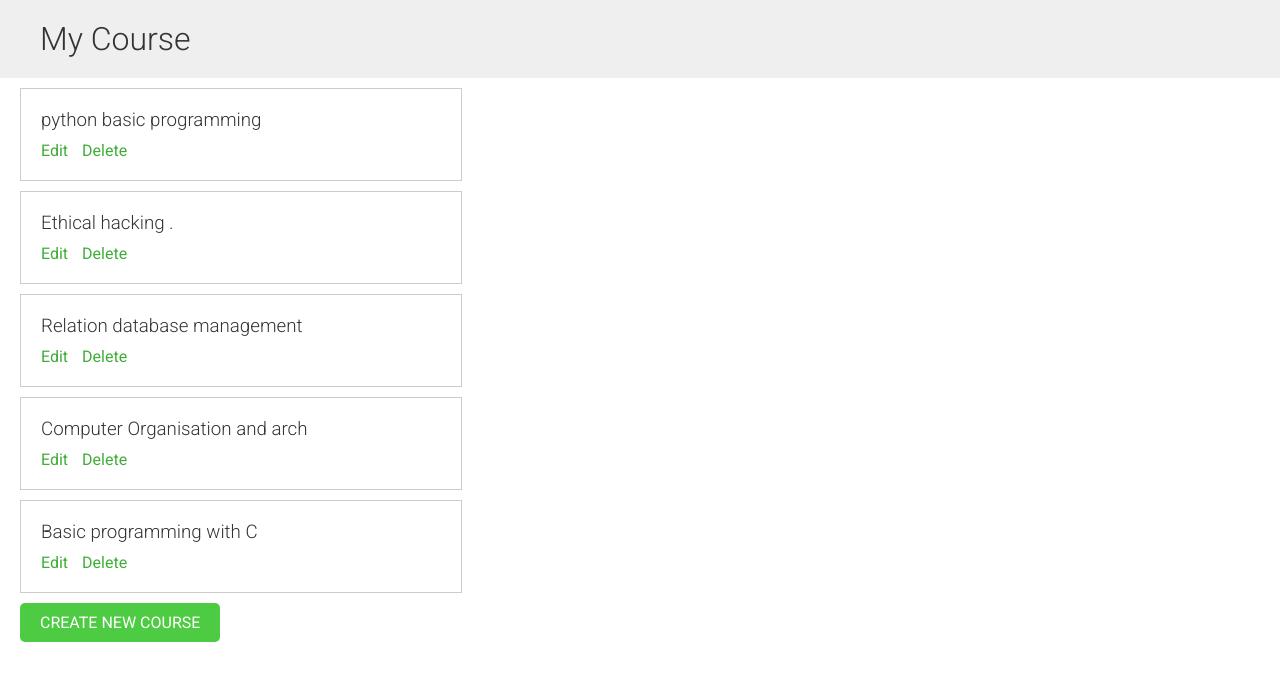
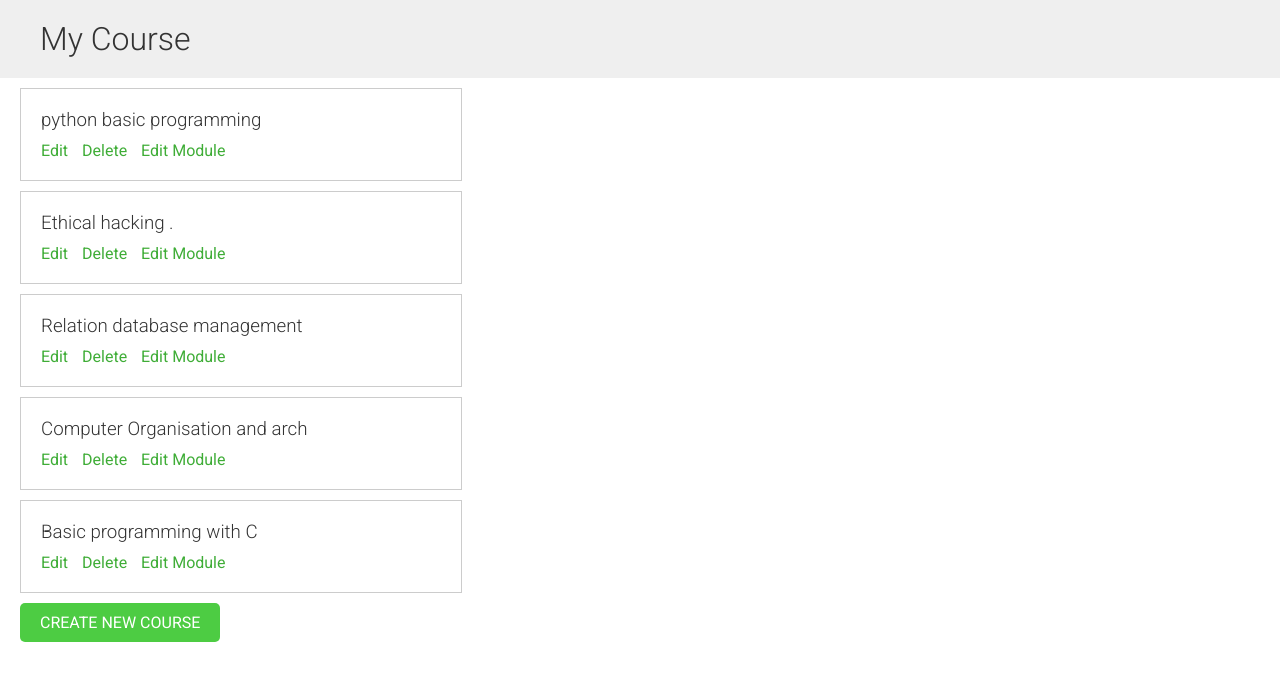
Before and after one commit to ABHISHEKGHARAMI/Cms, a Django app: page /course/mine/ in a window 1280 px wide. Shown: the part 54-735 px from the top of the page. Run offline with Django 5.2, Linux system fonts and the light colour scheme; a user stored in the database is signed in; data comes from the database, SQL or seed files in the repository.

Commit message:
Done the edit for the course module view .

```diff
--- a/educa/courses/templates/courses/manage/course/list.html
+++ b/educa/courses/templates/courses/manage/course/list.html
@@ -11,6 +11,7 @@
        <p>
          <a href="{% url "course_edit" course.id %}">Edit</a>
          <a href="{% url "course_delete" course.id %}">Delete</a>
+         <a href="{% url "course_module_update" course.id %}">Edit Module</a>
        </p>
      </div>
     {% empty %}
```
